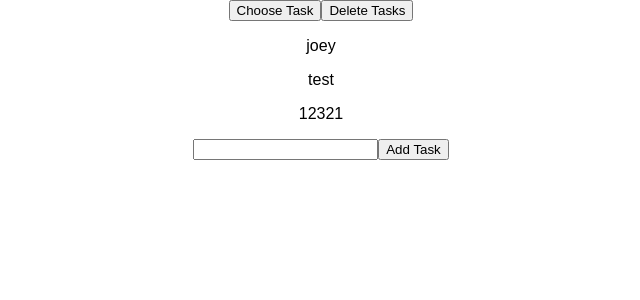
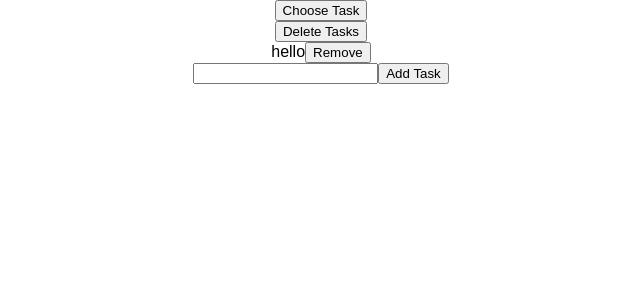
Before and after one commit to jdiperi88/indecision_app, a React (Create React App) app: page / in a window 1280 px wide. Shown: the top 300 px of the page, without its empty margins (319-959 px from the left). Built offline with nearby package versions, Linux system fonts and the light colour scheme.

Commit message:
trying to add remove task button

```diff
--- a/src/components/Action.js
+++ b/src/components/Action.js
@@ -6,9 +6,13 @@ class Action extends Component {
         }
         render(){
         return(
+            <div>
                 <button onClick={this.props.handleTask}> {this.props.task} </button>
+            </div>
+
         )
     }
  }
 
+
 export default Action;
--- a/src/components/AddTask.js
+++ b/src/components/AddTask.js
@@ -14,11 +14,8 @@ class AddTask extends Component {
         const task = e.target.elements.task.value.trim();
         const error = this.props.handleAddTask(task);
 
-        this.setState(()=>{
-            return {
-                error
-            }
-        })
+        this.setState(()=>({error}));
+
 }
     render(){
         return(
--- a/src/components/IndecisionApp.js
+++ b/src/components/IndecisionApp.js
@@ -7,11 +7,12 @@ class IndecisionApp extends Component{
     constructor(props){
         super(props);
         this.state = {
-            tasks : ['joey','test','12321']
+            tasks : ['hello']
         }
         this.handleChooseTask=this.handleChooseTask.bind(this);
         this.handleDeleteTasks =this.handleDeleteTasks.bind(this);
         this.handleAddTask = this.handleAddTask.bind(this);
+        this.handleDeleteTask = this.handleDeleteTask.bind(this);
     }
 
     handleChooseTask(){
@@ -22,13 +23,17 @@ class IndecisionApp extends Component{
     }
 
     handleDeleteTasks(){
-        this.setState(()=>{
-            return {
-                tasks: []
+        this.setState(()=> ({tasks: []}))
+    }
 
-            }
-        })
-        console.log(this.state.tasks);
+
+    handleDeleteTask(taskToRemove){
+        this.setState((prevState)=>{
+            tasks: prevState.tasks.filter(task =>{
+                return taskToRemove !== task;
+            });
+        });
+
     }
 
     handleAddTask(task){
@@ -55,7 +60,10 @@ class IndecisionApp extends Component{
                     task ="Delete Tasks"
                     handleTask = {this.handleDeleteTasks}
                 />
-                <Tasks tasks={this.state.tasks} />
+                <Tasks
+                    tasks={this.state.tasks}
+                    handleDeleteTask= {this.handleDeleteTask}
+                />
                 <AddTask handleAddTask={this.handleAddTask} />
 
             </div>
--- /dev/null
+++ b/src/components/Task.js
@@ -0,0 +1,19 @@
+import React, { Component } from 'react';
+
+const Task = (props) =>{
+    return (
+        <div>
+            {props.task}
+            <button
+                onClick={(e)=>{
+                    props.handleDeleteTask(props.task)
+
+                }}
+            >
+                Remove
+            </button>
+        </div>
+    )
+}
+
+export default Task;
--- a/src/components/Tasks.js
+++ b/src/components/Tasks.js
@@ -1,4 +1,5 @@
 import React, { Component } from 'react';
+import Task from './Task'
 
 class Tasks extends Component {
     constructor(props){
@@ -9,7 +10,12 @@ class Tasks extends Component {
         return (
             <div>
                 {this.props.tasks.map((task, i) => {
-                    return <p key={i}>{task}</p>
+                    return (<Task
+                                key={i}
+                                task={task}
+                                handleDeleteTask={this.props.handleDeleteTask}
+                            />
+                    )
                 })}
             </div>
         )
```
Lines whose indentation alone changed are shown as unchanged.
